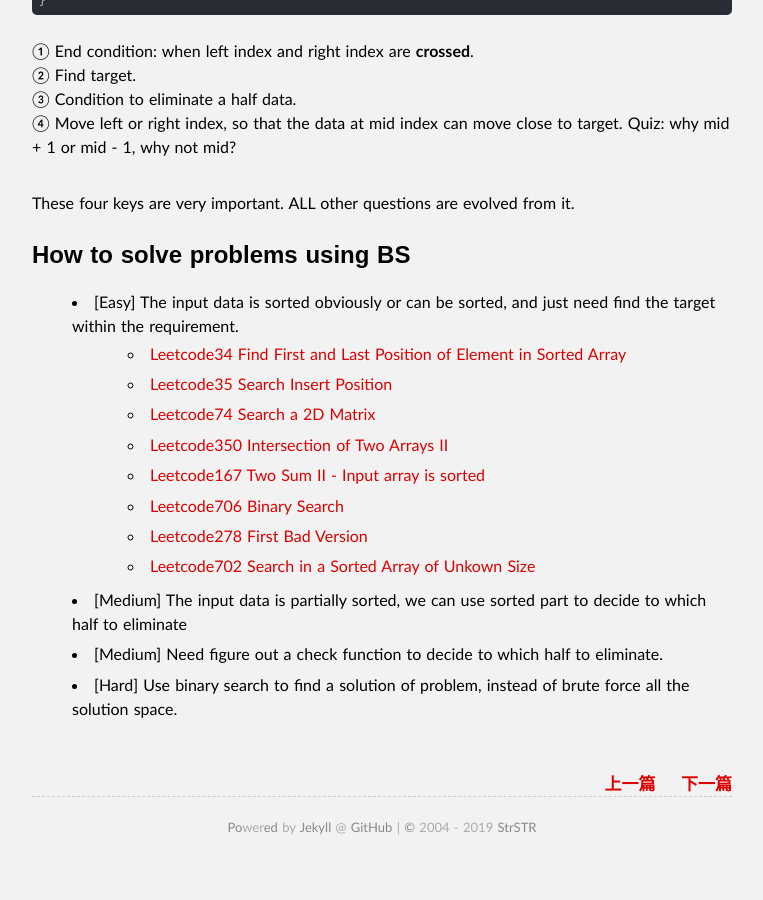
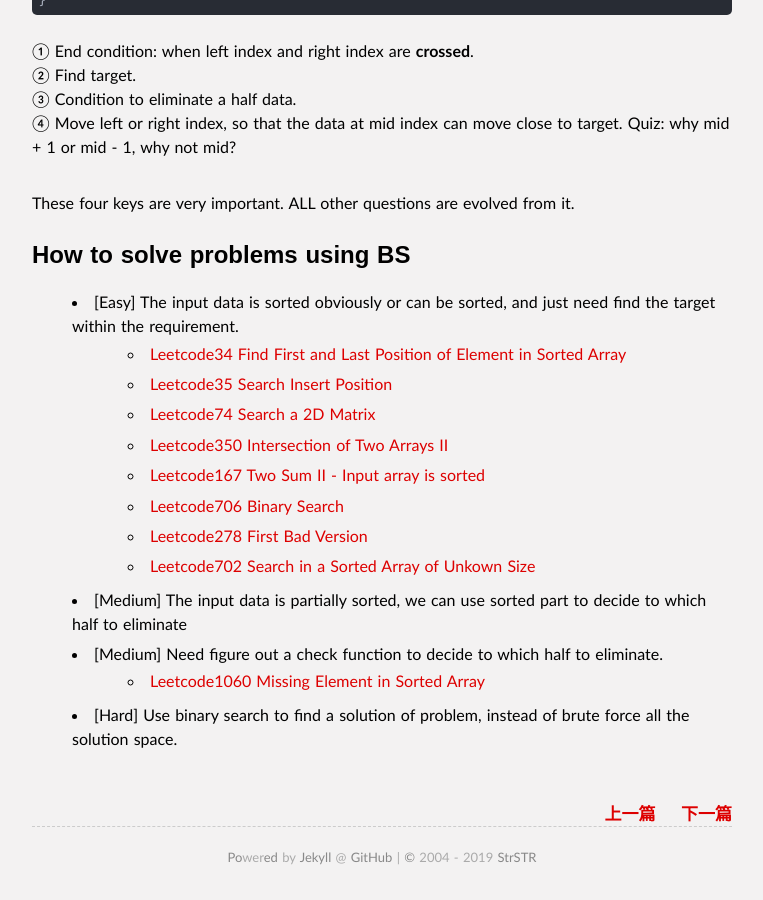
Before and after one commit to goingeast/goingeast.github.io, a Jekyll site: the page built from _posts/2019-06-20-Binary-Search.md, in a window 1280 px wide and 900 px high, scrolled down 1271 px. Shown: the whole window, without its empty margins (258-1021 px from the left). Built offline with Jekyll 4.4.1, drawn with Linux system fonts in a browser that asks for light colours; our own code applies the rules of GitHub Pages for plain Markdown files; before the commit the page ends 2141 px from its top, so only the background shows below that.

Commit message:
Update 2019-06-20-Binary-Search.md

```diff
--- a/_posts/2019-06-20-Binary-Search.md
+++ b/_posts/2019-06-20-Binary-Search.md
@@ -60,4 +60,5 @@ These four keys are very important. ALL other questions are evolved from it.
 	- [Leetcode702 Search in a Sorted Array of Unkown Size](www.strstr.io)
 - [Medium] The input data is partially sorted, we can use sorted part to decide to which half to eliminate
 - [Medium] Need figure out a check function to decide to which half to eliminate.
+	- [Leetcode1060 Missing Element in Sorted Array](https://strstr.io/Leetcode1060-Missing-Element-in-Sorted-Array/)
 - [Hard] Use binary search to find a solution of problem, instead of brute force all the solution space.
```
